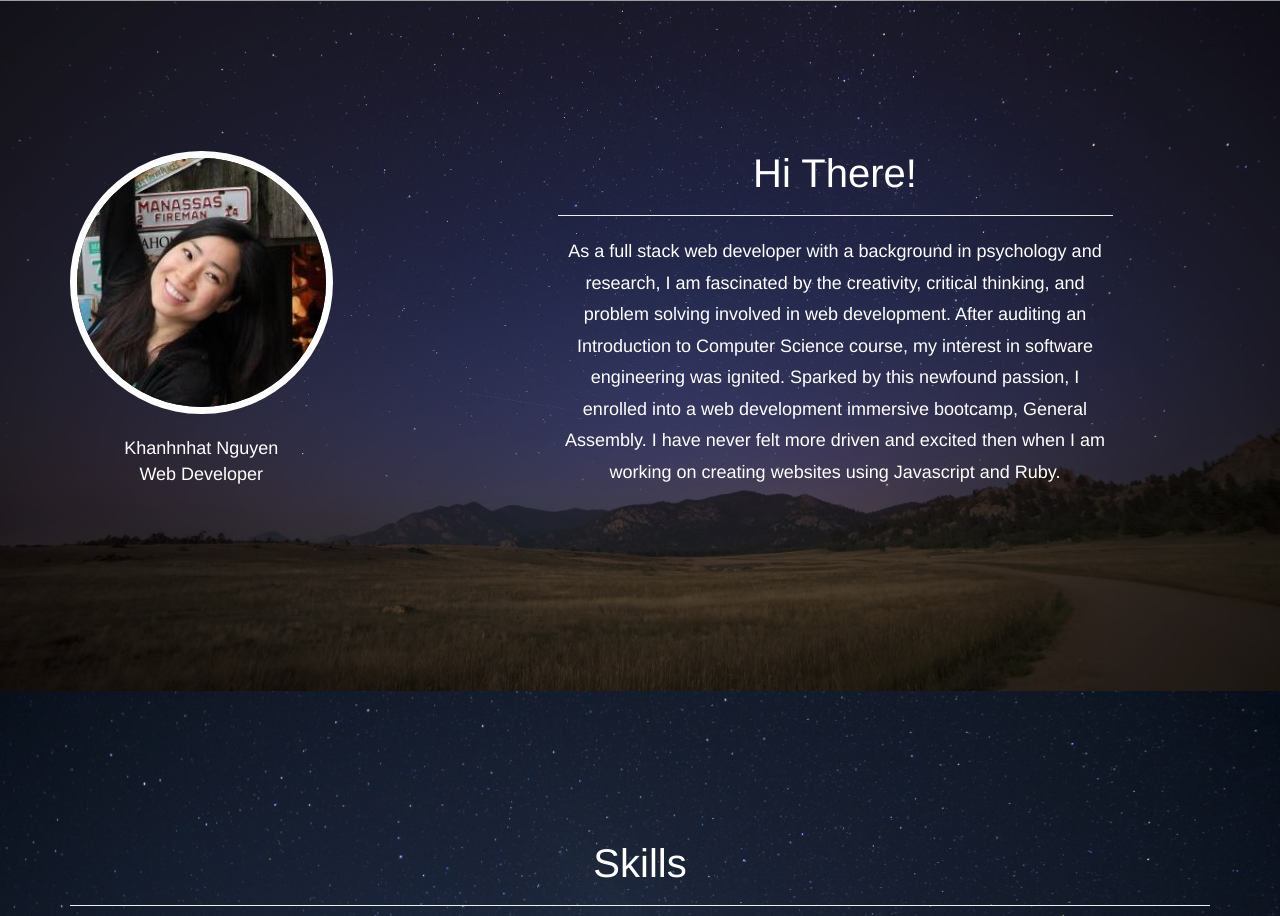
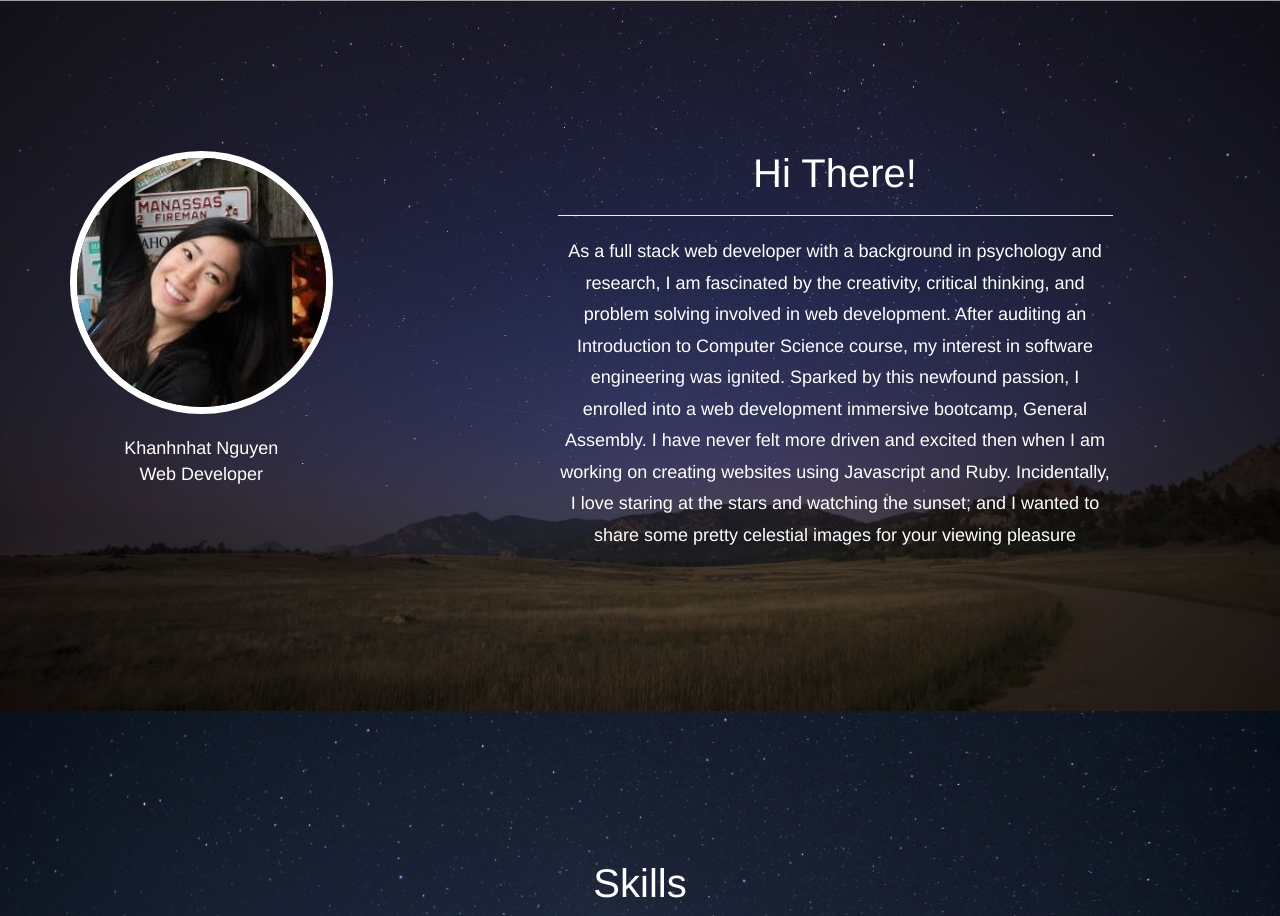
Before and after one commit to Knguyen21/portfolio, a website: page index.html in a window 1280 px wide. Shown: the part 564-1480 px from the top of the page. Drawn offline with nearby package versions, Linux system fonts and the light colour scheme; files that its build step writes are made by us from their sources; grey boxes are pictures that could not be loaded; a web font is replaced by a local one.

Commit message:
Add sentence to about me

```diff
--- a/index.html
+++ b/index.html
@@ -100,7 +100,7 @@
              <div class="col-md-6 col-md-offset-2 text-center">
                  <h2 class="section-heading">Hi There!</h2>
                  <hr class="light">
-                 <p class="white-text">As a full stack web developer with a background in psychology and research, I am fascinated by the creativity, critical thinking, and problem solving involved in web development.  After auditing an Introduction to Computer Science course, my interest in software engineering was ignited. Sparked by this newfound passion, I enrolled into a web development immersive bootcamp, General Assembly. I have never felt more driven and excited then when I am working on creating websites using Javascript and Ruby.</p>
+                 <p class="white-text">As a full stack web developer with a background in psychology and research, I am fascinated by the creativity, critical thinking, and problem solving involved in web development.  After auditing an Introduction to Computer Science course, my interest in software engineering was ignited. Sparked by this newfound passion, I enrolled into a web development immersive bootcamp, General Assembly. I have never felt more driven and excited then when I am working on creating websites using Javascript and Ruby. Incidentally, I love staring at the stars and watching the sunset; and I wanted to share some pretty celestial images for your viewing pleasure</p>
              </div>
          </div>
      </div>
```
